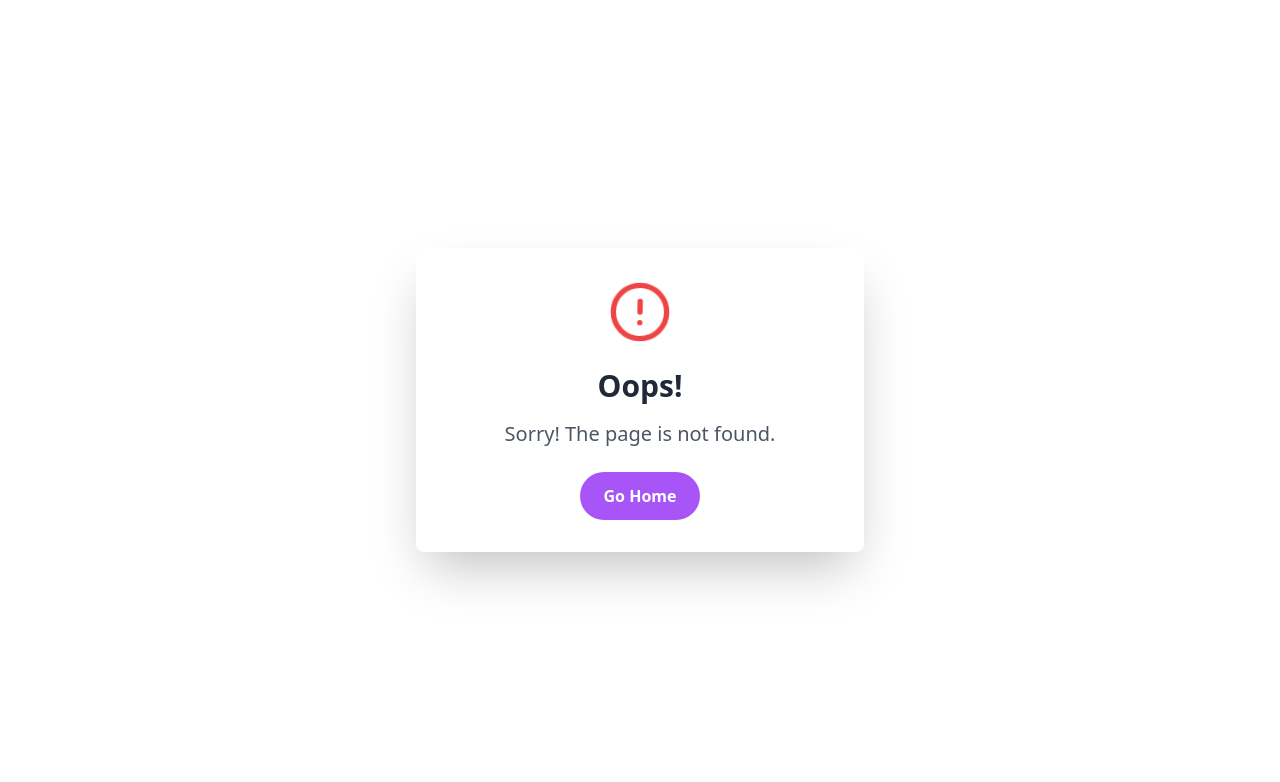
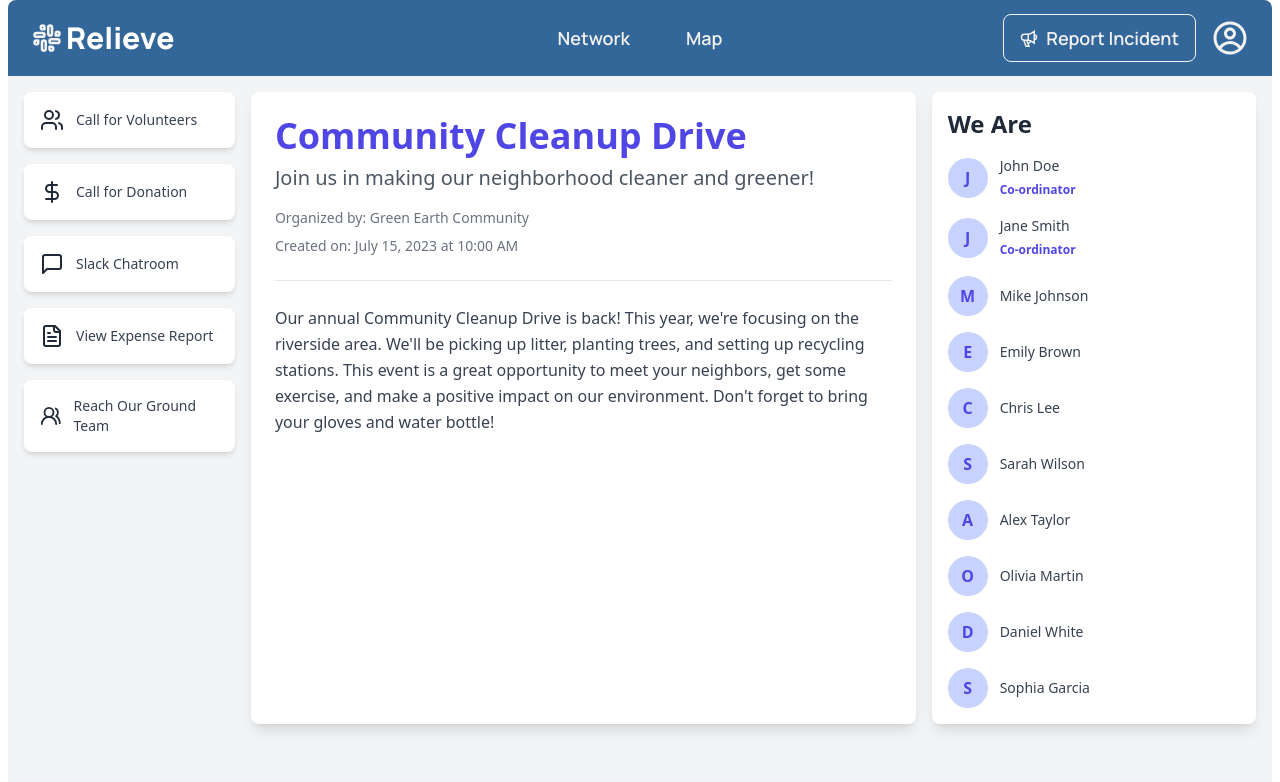
Before and after one commit to arnab-zero/Relieve, a React (Vite) app in the folder relieve-client/: page /event-dashboard in a window 1280 px wide. Before the commit this address had no page. Shown: the top 782 px of the page. Built offline with nearby package versions, Linux system fonts and the light colour scheme.

Commit message:
Event dashboard created.

```diff
--- /dev/null
+++ b/relieve-client/src/pages/EventDashboard.jsx
@@ -0,0 +1,95 @@
+import {
+  Users,
+  DollarSign,
+  MessageSquare,
+  FileText,
+  Users2,
+} from "lucide-react";
+
+export default function EventDashboard() {
+  return (
+    <div className="min-h-screen bg-gray-100">
+      <div className="container mx-auto p-4">
+        <div className="grid grid-cols-11 gap-4">
+          {/* Left Aside */}
+          <aside className="col-span-2 space-y-4">
+            <OptionBox icon={<Users />} text="Call for Volunteers" />
+            <OptionBox icon={<DollarSign />} text="Call for Donation" />
+            <OptionBox icon={<MessageSquare />} text="Slack Chatroom" />
+            <OptionBox icon={<FileText />} text="View Expense Report" />
+            <OptionBox icon={<Users2 />} text="Reach Our Ground Team" />
+          </aside>
+
+          {/* Main Content */}
+          <main className="col-span-6 bg-white rounded-lg shadow-lg p-6">
+            <h1 className="text-4xl font-bold text-indigo-600 mb-2">
+              Community Cleanup Drive
+            </h1>
+            <p className="text-xl text-gray-600 mb-4">
+              Join us in making our neighborhood cleaner and greener!
+            </p>
+            <div className="text-sm text-gray-500 mb-2">
+              Organized by: Green Earth Community
+            </div>
+            <div className="text-sm text-gray-500 mb-6">
+              Created on: July 15, 2023 at 10:00 AM
+            </div>
+            <hr className="my-6" />
+            <p className="text-gray-700 leading-relaxed">
+              Our annual Community Cleanup Drive is back! This year, we're
+              focusing on the riverside area. We'll be picking up litter,
+              planting trees, and setting up recycling stations. This event is a
+              great opportunity to meet your neighbors, get some exercise, and
+              make a positive impact on our environment. Don't forget to bring
+              your gloves and water bottle!
+            </p>
+          </main>
+
+          {/* Right Aside */}
+          <aside className="col-span-3 bg-white rounded-lg shadow-lg p-4">
+            <h2 className="text-2xl font-semibold mb-4">We Are</h2>
+            <div className="space-y-4 max-h-[calc(100vh-8rem)] overflow-y-auto pr-2">
+              <MemberItem name="John Doe" isCoordinator />
+              <MemberItem name="Jane Smith" isCoordinator />
+              <MemberItem name="Mike Johnson" />
+              <MemberItem name="Emily Brown" />
+              <MemberItem name="Chris Lee" />
+              <MemberItem name="Sarah Wilson" />
+              <MemberItem name="Alex Taylor" />
+              <MemberItem name="Olivia Martin" />
+              <MemberItem name="Daniel White" />
+              <MemberItem name="Sophia Garcia" />
+            </div>
+          </aside>
+        </div>
+      </div>
+    </div>
+  );
+}
+
+function OptionBox({ icon, text }) {
+  return (
+    <div className="bg-white rounded-lg shadow-md p-4 flex items-center space-x-3 hover:bg-indigo-50 transition-colors cursor-pointer">
+      {icon}
+      <span className="text-sm font-medium text-gray-700">{text}</span>
+    </div>
+  );
+}
+
+function MemberItem({ name, isCoordinator = false }) {
+  return (
+    <div className="flex items-center space-x-3">
+      <div className="w-10 h-10 rounded-full bg-indigo-200 flex items-center justify-center">
+        <span className="text-indigo-600 font-semibold">{name.charAt(0)}</span>
+      </div>
+      <div className="flex-grow">
+        <p className="text-sm font-medium text-gray-700">{name}</p>
+        {isCoordinator && (
+          <span className="text-xs text-indigo-600 font-semibold">
+            Co-ordinator
+          </span>
+        )}
+      </div>
+    </div>
+  );
+}
```
Also changed, not shown: relieve-client/src/routers/router.jsx (+6 -1 lines).
